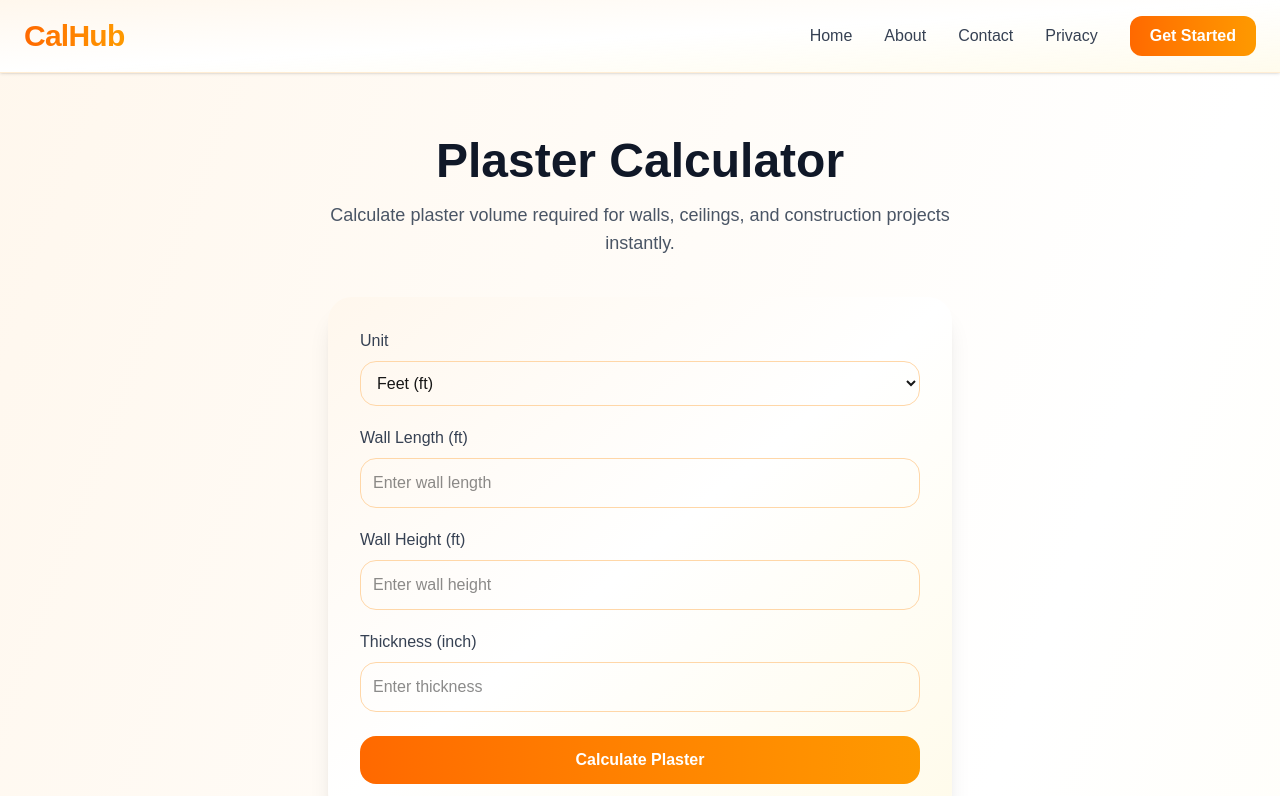
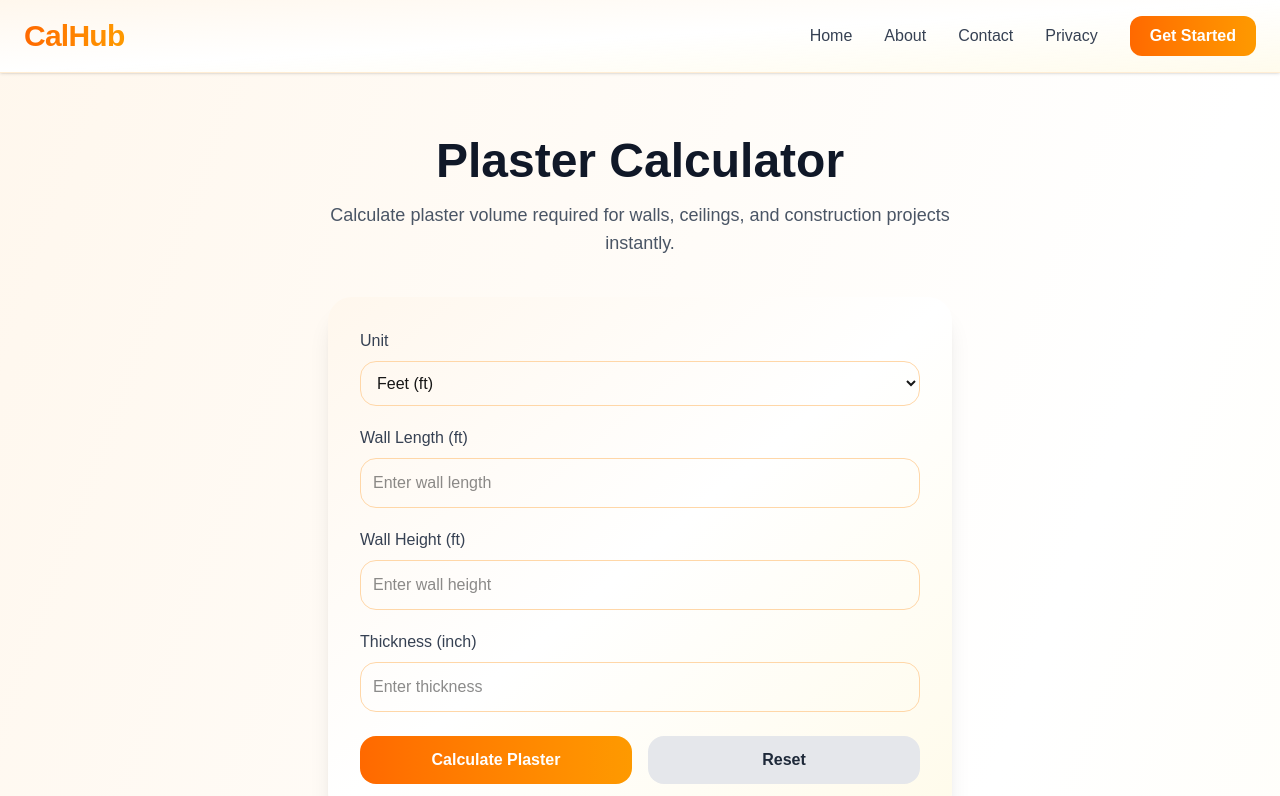
Before and after one commit to payadav142-rgb/calhub, a Next.js app: page /plaster-calculator in a window 1280 px wide. Shown: the top 796 px of the page. Built offline with nearby package versions, Linux system fonts and the light colour scheme.

Commit message:
updated  plaster calculator with PDF download and unit conversion

```diff
--- a/app/plaster-calculator/PlasterCalculatorClient.tsx
+++ b/app/plaster-calculator/PlasterCalculatorClient.tsx
@@ -44,6 +44,14 @@ export default function PlasterCalculatorClient() {
       (parseFloat(thickness) / 12);
 
     setResult(volume);
+  };
+
+  const resetCalculator = () => {
+    setLength("");
+    setHeight("");
+    setThickness("");
+    setResult(null);
+    setUnit("ft");
   };
 
   const downloadPDF = async () => {
@@ -144,12 +152,21 @@ export default function PlasterCalculatorClient() {
         />
       </div>
 
+      <div className="flex gap-4">
         <button
           onClick={calculatePlaster}
           className="w-full rounded-2xl bg-gradient-to-r from-orange-500 to-amber-500 py-3 font-semibold text-white transition-all duration-300 hover:scale-[1.02]"
         >
           Calculate Plaster
         </button>
+
+        <button
+          onClick={resetCalculator}
+          className="w-full rounded-2xl bg-gray-200 py-3 font-semibold text-gray-800 transition hover:bg-gray-300"
+        >
+          Reset
+        </button>
+      </div>
 
       {result !== null && (
         <div className="mt-6 rounded-2xl bg-gradient-to-br from-orange-50 via-white to-amber-50 p-5 shadow-inner">
```
Lines whose indentation alone changed are shown as unchanged.
